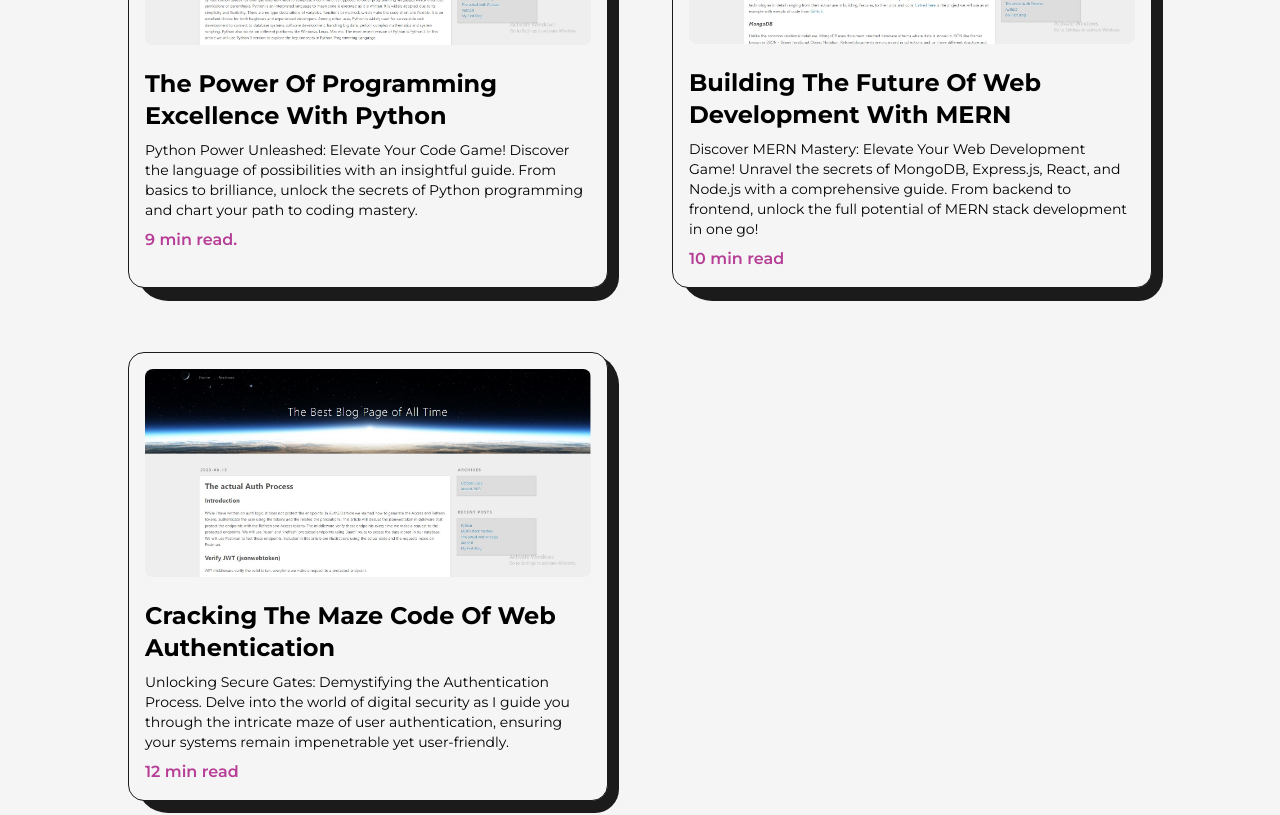
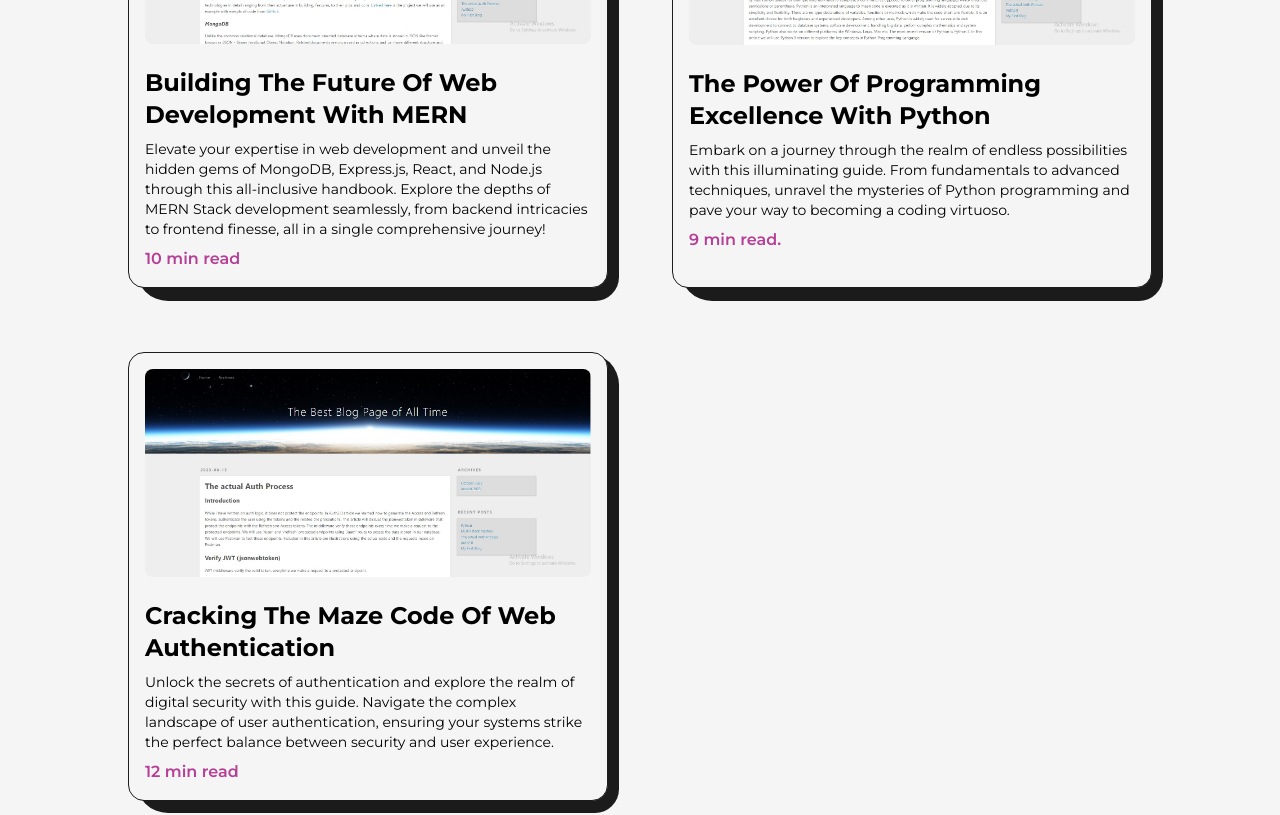
Before and after one commit to allanmathenge/PORTFOLIO2024, a Next.js app: page /articles in a window 1280 px wide. Shown: the part 700-1515 px from the top of the page. Built offline with nearby package versions, Linux system fonts and the light colour scheme.

Commit message:
refactor

```diff
--- a/src/pages/articles.js
+++ b/src/pages/articles.js
@@ -125,23 +125,24 @@ const articles = () => {
           />
           <ul className="grid grid-cols-2 gap-16 lg:gap-8 md:grid-cols-1 md:gap-y-16">
             <FeaturedArticle
-              title="The Power of Programming Excellence with Python"
-              summary="Python Power Unleashed: Elevate Your Code Game! Discover the language of possibilities with an insightful guide. From basics to brilliance, unlock the secrets of Python programming and chart your path to coding mastery."
-              time="9 min read."
-              link="https://allanblogs.netlify.app/python/"
-              img={blogs}
-            />
-            <FeaturedArticle
               title="Building the Future of Web Development with MERN"
-              summary="Discover MERN Mastery: Elevate Your Web Development Game! Unravel the secrets of MongoDB, Express.js, React, and Node.js with a comprehensive guide. From backend to frontend, unlock the full potential of MERN stack development in one go!"
+              summary="Elevate your expertise in web development and unveil the hidden gems of MongoDB, Express.js, React, and Node.js through this all-inclusive handbook. Explore the depths of MERN Stack development seamlessly, from backend intricacies to frontend finesse, all in a single comprehensive journey!"
               time="10 min read"
               link="https://allanblogs.netlify.app/mern-stack-mastery/"
               img={MERN}
             />
 
             <FeaturedArticle
+              title="The Power of Programming Excellence with Python"
+              summary="Embark on a journey through the realm of endless possibilities with this illuminating guide. From fundamentals to advanced techniques, unravel the mysteries of Python programming and pave your way to becoming a coding virtuoso."
+              time="9 min read."
+              link="https://allanblogs.netlify.app/python/"
+              img={blogs}
+            />
+
+            <FeaturedArticle
               title="Cracking the Maze Code of web authentication"
-              summary="Unlocking Secure Gates: Demystifying the Authentication Process. Delve into the world of digital security as I guide you through the intricate maze of user authentication, ensuring your systems remain impenetrable yet user-friendly."
+              summary="Unlock the secrets of authentication and explore the realm of digital security with this guide. Navigate the complex landscape of user authentication, ensuring your systems strike the perfect balance between security and user experience."
               time="12 min read"
               link="https://allanblogs.netlify.app/the-actual-auth-process/"
               img={auath}
```
